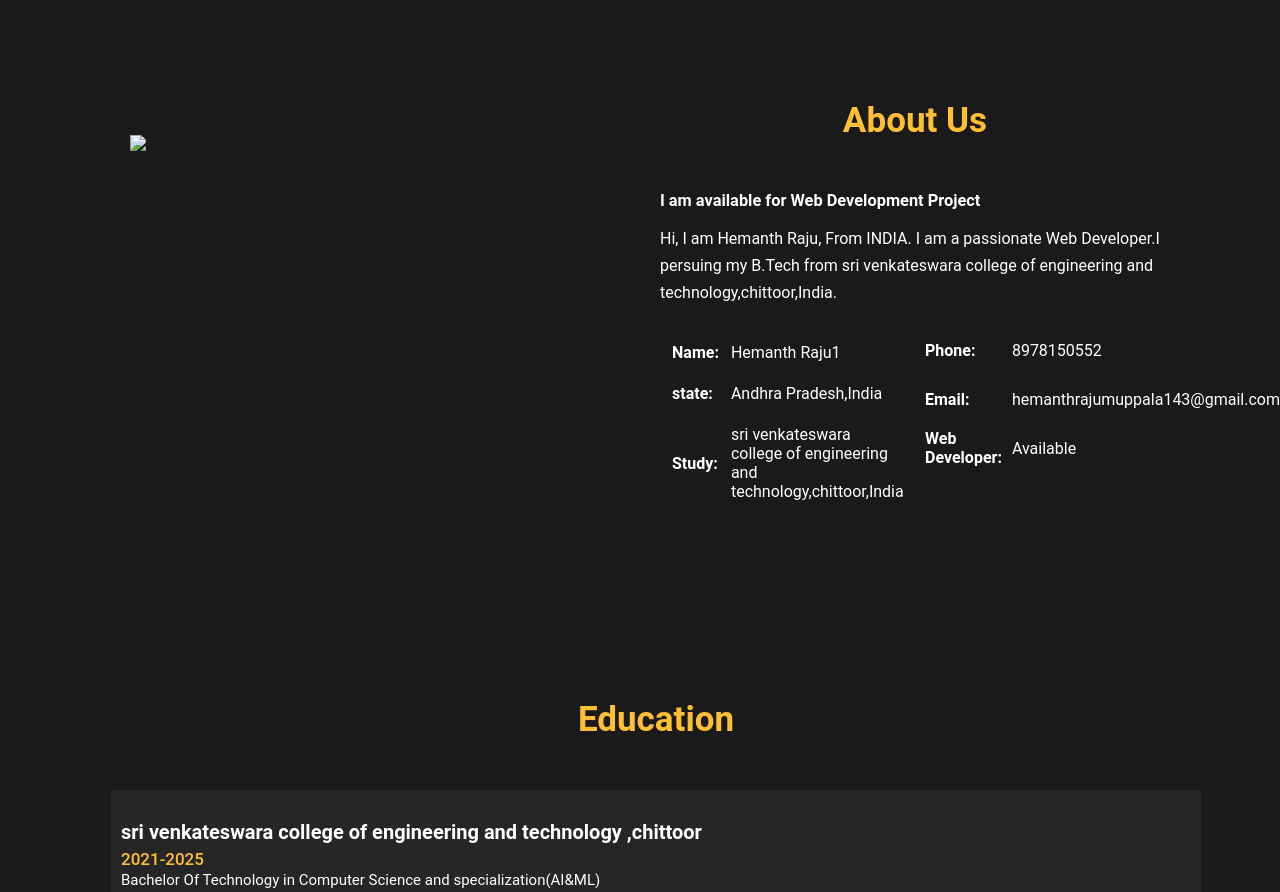
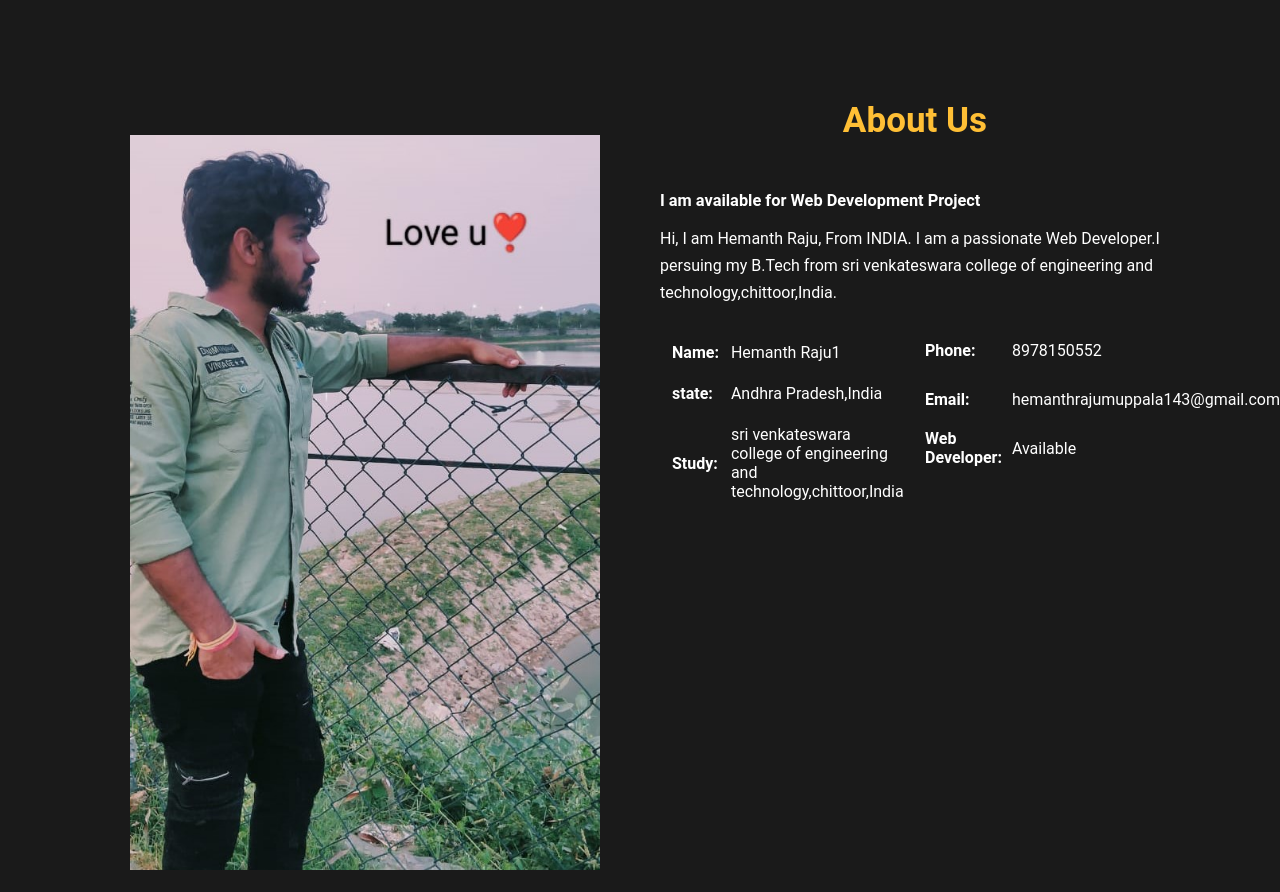
Before and after one commit to HemanthRajuMuppala/portfolio_website, a plain HTML site: page index.html in a window 1280 px wide. Shown: the part 820-1712 px from the top of the page. Drawn offline with Linux system fonts and the light colour scheme.

Commit message:
Update index.html

```diff
--- a/index.html
+++ b/index.html
@@ -62,7 +62,7 @@
  <div class="main-section bg-lightgrey">
      <div class="container">
        <div class="width-50">
-         <img src="/image/raju.jpg" class="about-img">
+         <img src="raju.jpg" class="about-img">
        </div>
        <div class="width-50">
          <div class="about-us">
```
